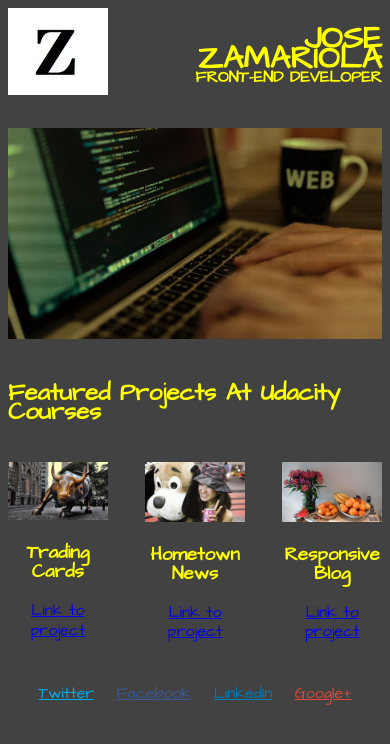
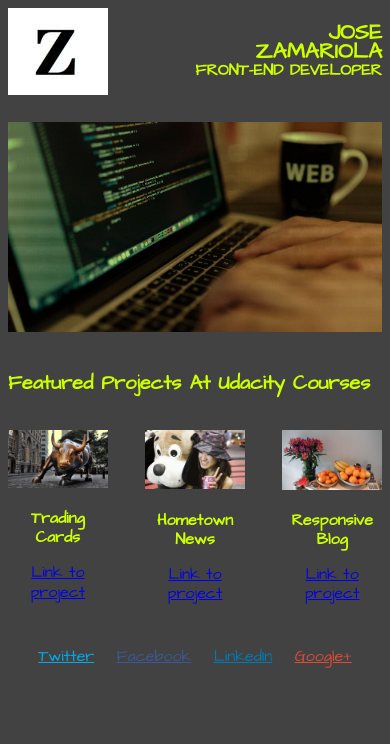
Before and after one commit to zamariolajr/Site-de-Portf-lio, a plain HTML site: page ProjectFinal/index.html in a window 390 px wide. Drawn offline with Linux system fonts and the light colour scheme; a web font is replaced by a local one.

Commit message:
Add files via upload

```diff
--- a/ProjectFinal/css/main.css
+++ b/ProjectFinal/css/main.css
@@ -1,21 +1,29 @@
-@media screen and (min-width: 200px) {
+@media screen and (max-width: 440px) {
   body {
     font-size: 1em;
-    line-height: 1.2em;
     font-family: Arial;
+  }
+
+  h1 {
+    font-size: 22px;
+  }
+
+  h2 {
+    font-size: 20px;
+  }
+
+  h3, h4 {
+    font-size: 16px;
   }
 }
 
 body {
   background: #424242;
-  color: #ffff00;
+  color: #ccff00;
   font-family: 'Architects Daughter', cursive;
   font-size: 16px;
+  line-height: 1.2em;
 }
-
-/* {
-    border: 1px solid red !important;
-}*/
 
 * {
     -webkit-box-sizing: border-box;
```
